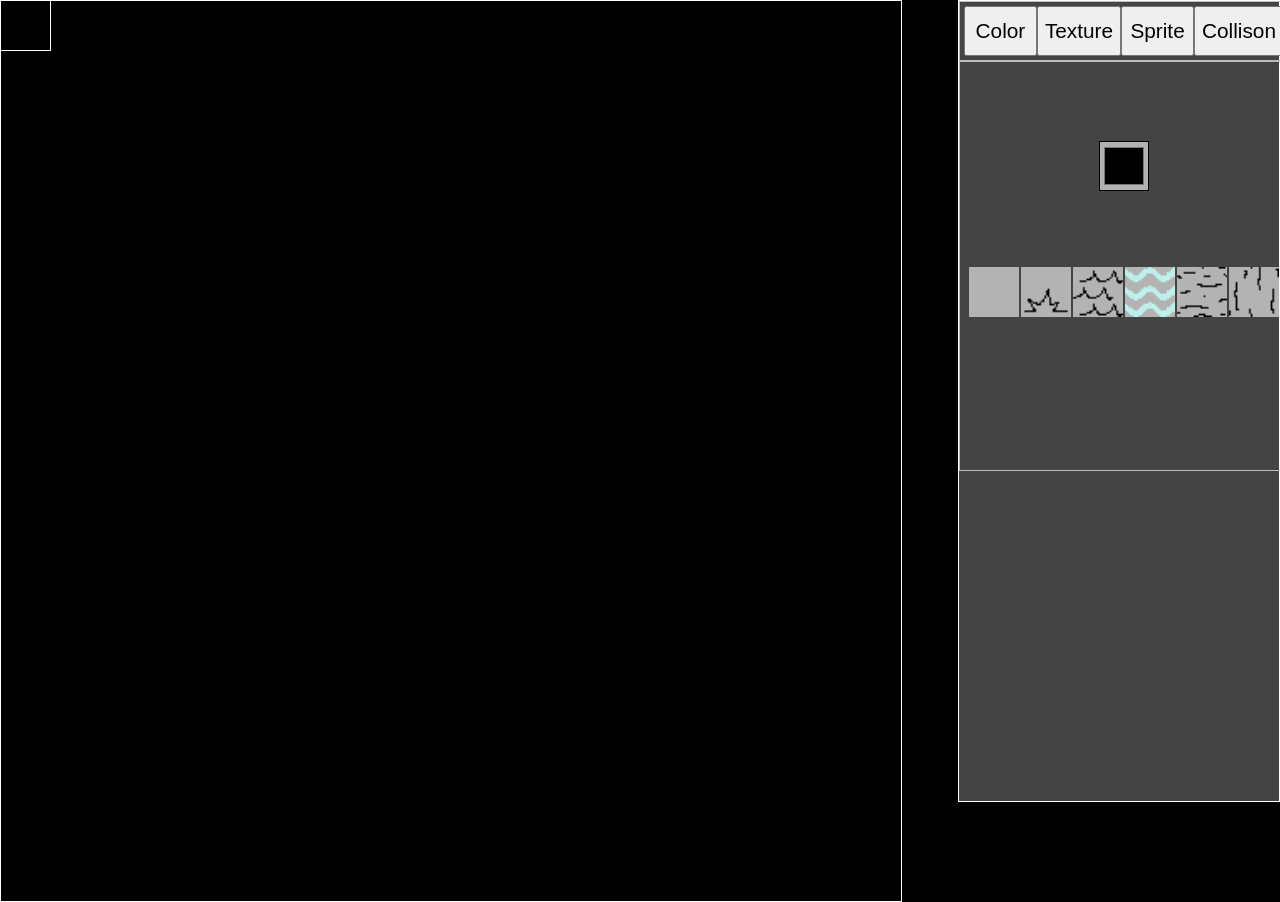
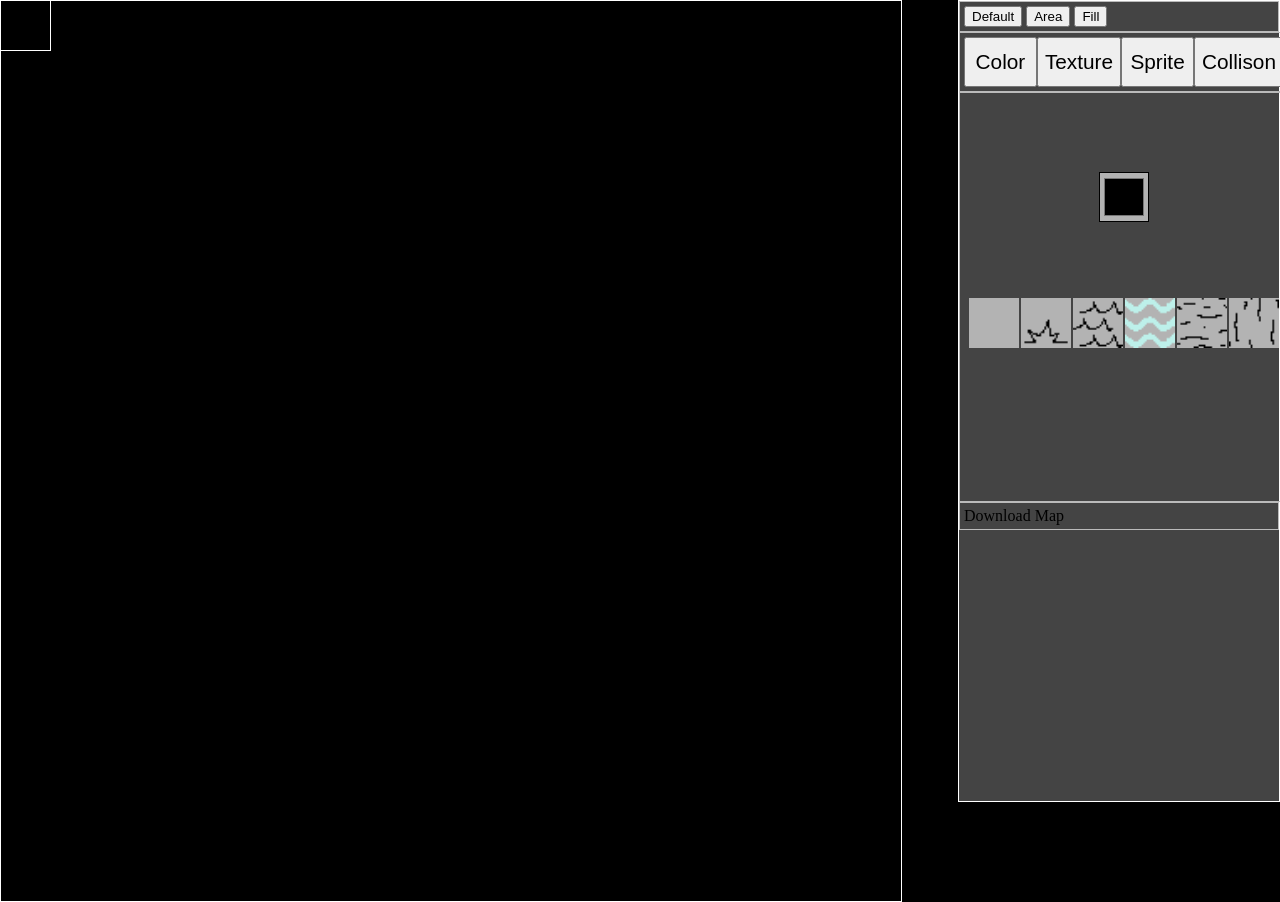
Before and after one commit to FelipeGomeees/mapmaker, a website built with webpack: page index.html in a window 1280 px wide. Built offline with nearby package versions, Linux system fonts and the light colour scheme.

Commit message:
feat: selecao de pincel html da selecao de pincel, funcao para alterar modo de desneho do mapa

```diff
--- a/index.html
+++ b/index.html
@@ -14,8 +14,14 @@
 <body>
     <canvas id="color__map" width="900" height="900"></canvas>
     <canvas id="texture__map" width="900" height="900"></canvas>
+    <canvas id="download__map" width="900" height="900"></canvas>
     <div id="wrapper"></div>
     <div id="gui">
+        <div class="gui__selection-buttons">
+            <button id="btn__default-selection">Default</button>
+            <button id="btn__area-selection">Area</button>
+            <button id="btn__fill-selection">Fill</button>
+        </div>
         <div class="gui__layer-buttons">
             <button id="btn__color">Color</button>
             <button id="btn__texture">Texture</button>
@@ -31,6 +37,9 @@
             <div class="tile-area__sprite">
             </div>
         </div>
+        <div id="gui__download">
+            Download Map
+        </div>
     </div>
 </body>
 </html>
```
